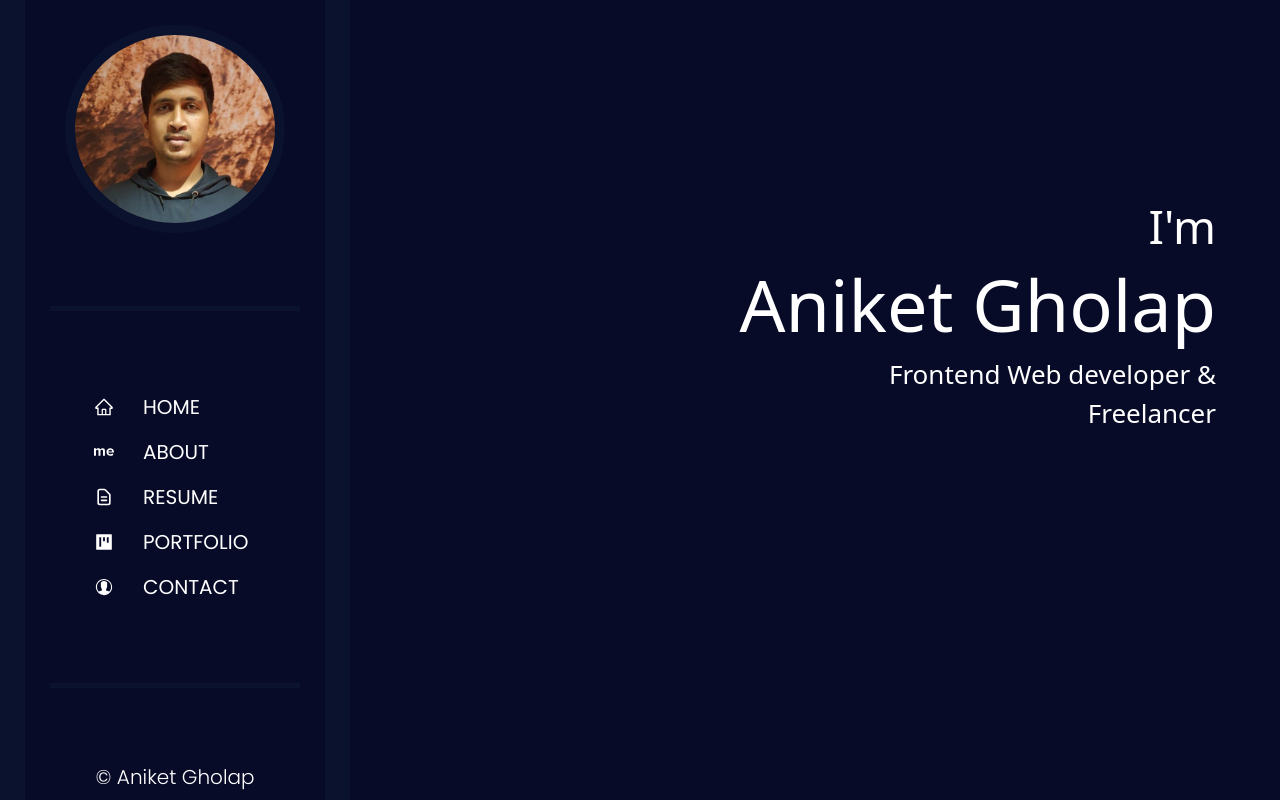
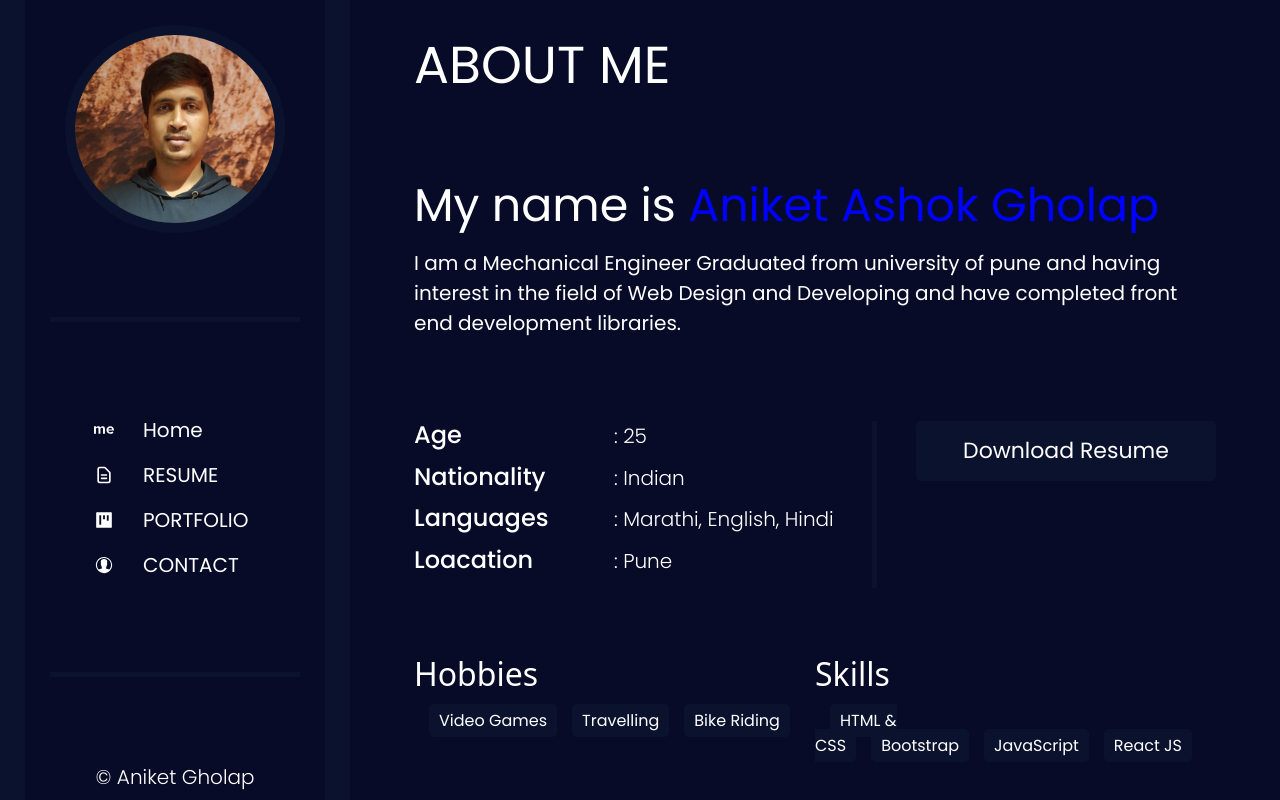
Before and after one commit to Aniket1108/Personal-Website, a React (Create React App) app: page / in a window 1280 px wide. Built offline with nearby package versions, Linux system fonts and the light colour scheme.

Commit message:
added hobbies and skill

```diff
--- a/src/App.js
+++ b/src/App.js
@@ -3,7 +3,6 @@ import Sidebar from "./components/Sidebar/Sidebar"
 // import Navbar from './components/Navbar/Navbar';
 import "./app.scss"
 import Home from './components/Home/Home';
-import About from "./components/about/About"
 import Portfolio from './components/Portfolio/Portfolio';
 import Contact from './components/Contact/Contact';
 import Resume from './components/Resume/Resume';
@@ -16,7 +15,6 @@ function App() {
         <Sidebar />
         <Switch>
           <Route path="/" exact component={Home} />
-          <Route path="/aboutme" component={About} />
           <Route path="/resume" component={Resume} />
           <Route path="/portfolio" component={Portfolio} />
           <Route path="/contact" component={Contact} />
--- a/src/components/Home/Home.js
+++ b/src/components/Home/Home.js
@@ -1,15 +1,38 @@
 import React from 'react'
 import "./home.scss"
 
-const Home = () => {
+const About = () => {
     return (
-        <div id="Home">
-            <div className="name">
-                I<span>'</span>m <br /> <h2>Aniket Gholap</h2>
+        <div id="About">
+            <div className="section">
+                <div className="heading">ABOUT ME</div>
+                <div>
+                    <h3 className="name">My name is <span>Aniket Ashok Gholap</span></h3>
+                    <p className="description">I am a Mechanical Engineer Graduated from university of pune and having interest in the field of Web Design and Developing and have completed front end development libraries.</p>
+                </div>
+                <div className="mydata">
+                    <div >
+                        <div className="data"><h4>Age</h4><span>: 25</span></div>
+                        <div className="data"><h4>Nationality</h4><span>: Indian</span></div>
+                        <div className="data"><h4>Languages</h4><span>: Marathi, English, Hindi</span></div>
+                        <div className="data"><h4>Loacation</h4><span>: Pune</span></div>
+                    </div>
+                    <div className="seperator"></div>
+                    <button className="resume">Download Resume</button>
+                </div>
+                <div className="hobbies-skills">
+                    <div className="hobbies">
+                        <h2>Hobbies</h2>
+                        <p><span>Video Games</span><span>Travelling</span><span>Bike Riding</span></p>
+                    </div>
+                    <div className="skills">
+                        <h2>Skills</h2>
+                        <p><span>HTML & CSS</span><span>Bootstrap</span><span>JavaScript</span><span>React JS</span></p>
+                    </div>
+                </div>
             </div>
-            <p>Frontend Web developer & <br /> Freelancer</p>
         </div>
     )
 }
 
-export default Home
+export default About
--- a/src/components/Home/home.scss
+++ b/src/components/Home/home.scss
@@ -1,26 +1,86 @@
-#Home{
+#About{
     margin-left: 350px;
+    height: 100vh;
     width: 75%;
-    height: 100vh;
     background-color: #070B28;
     padding: 2% 5%;
 
-    padding-top: 15%;
-    text-align: end;
+    .section{
+        display: flex;
+        flex-direction: column;
+        justify-content: space-between;
 
+        height: 100%;
+    }
+
+    .heading{
+        font: 400 52px Poppins;
+        color: white;
+    }
     .name{
+        font: 400 46px Poppins;
         color: white;
-        font-size: 46px;
-        text-align: end;
+    }
+    .name span{
+        color: blue;
+    }
+    .description{
+        font: 400 20px Poppins;
+        color: white;
+    }
+    .mydata{
+        display: flex;
+        justify-content: space-between;
+    }
+    .data{
+        display: flex;
+        font: 300 20px Poppins;
+        color: white;
+        margin-bottom: 5px;
+
+
+    }
+    .data h4{
+        width: 200px;
+
+    }
+    .seperator{
+        height: 100%;
+        width: 5px;
+        background-color: #0B122E;
+    }
+    .resume{
+
+        width: 300px;
+        height: 60px;
+
+        background-color: #0B122E;
+        font: 400 22px Poppins;
+        color: white;
+
+        border: none;
+        border-radius: 5px;
+
+    }
+    .hobbies-skills{
+        display: flex;
+        justify-content: space-between;
+
+        .hobbies, .skills{
+            width: 50%  ;
+        }
 
         h2{
-            font-size: 72px;
+            color: white;
+            margin-bottom: 15px;
         }
-
+        p span{
+            background-color: #0B122E;
+            color: white;
+            font: 400 16px Poppins;
+            margin-left: 15px;
+            padding: 5px 10px;
+            border-radius: 5px;
+        }
     }
-    p{
-        font-size: 26px;
-        color: white;
-    }
-
 }
--- a/src/components/Portfolio/ProjectDetails.js
+++ b/src/components/Portfolio/ProjectDetails.js
@@ -1,11 +1,12 @@
 import test from "../../img/test.png"
+import jobportal from "../../img/jobportal.PNG"
 
 export const ProjectDetails = [
     {
         name:"SkillBand",
         description:"Landing page of skillband event",
         github:"",
-        img:<img src={test} />
+        img:<img src={test} alt="skillband"/>
     },
     {
         name:"SkillBand",
@@ -13,9 +14,11 @@ export const ProjectDetails = [
         github:""
     },
     {
-        name:"SkillBand",
-        description:"Landing page of skillband event",
-        github:""
+        name:"Job Portal",
+        description:"Pixel 4",
+        github:true,
+        githublink:"https://github.com/Aniket1108/Job-Portal",
+        img:<img src={jobportal} alt="job portal"/>
     },
     {
         name:"SkillBand",
--- a/src/components/Portfolio/ProjectPortfolio.js
+++ b/src/components/Portfolio/ProjectPortfolio.js
@@ -13,7 +13,7 @@ const ProjectPortfolio = () => {
                         <div className="cardsData">
                             <div className="image">{props.img}</div>
                             <div className="img-overlay">
-                                <a href=""><AiFillGithub /></a>
+                                <a href={props.githublink} target="_blank" rel="noreferrer">{props.github == true ? <AiFillGithub /> : <></>}</a>
                                 <div>
                                     <h3>{props.name}</h3>
                                     <p>{props.description}</p>
--- a/src/components/Portfolio/portfolio.scss
+++ b/src/components/Portfolio/portfolio.scss
@@ -4,7 +4,8 @@ body{
 
 .Portfolio{
     margin-left: 350px;
-    height: 100%;
+    min-height: 100vh;
+    max-height: 100%;
     width: 75%;
     background-color: #070B28;
     padding: 2% 5%;
@@ -57,6 +58,7 @@ body{
         .image img{
             display: block;
             width: 100%;
+            height: 200px;
             border-radius: 10px;
 
         }
--- a/src/components/Sidebar/SidebarLink.js
+++ b/src/components/Sidebar/SidebarLink.js
@@ -1,4 +1,3 @@
-import { AiOutlineHome } from 'react-icons/ai';
 import { SiAboutDotMe } from 'react-icons/si';
 import {HiOutlineDocumentText} from 'react-icons/hi'
 import {AiFillProject} from 'react-icons/ai'
@@ -6,14 +5,9 @@ import {IoIosContact} from 'react-icons/io'
 
 export const SidebarLink = [
     {
-        img:<AiOutlineHome />,
-        name:"HOME",
+        img:<SiAboutDotMe />,
+        name:"Home",
         link:"/"
-    },
-    {
-        img:<SiAboutDotMe />,
-        name:"ABOUT",
-        link:"/aboutme"
     },
     {
         img:<HiOutlineDocumentText />,
--- a/src/components/about/About.js
+++ /dev/null
@@ -1,28 +0,0 @@
-import React from 'react'
-import "./about.scss"
-
-const About = () => {
-    return (
-        <div id="About">
-            <div className="section">
-                <div className="heading">ABOUT ME</div>
-                <div>
-                    <h3 className="name">My name is <span>Aniket Ashok Gholap</span></h3>
-                    <p className="description">I am a Mechanical Engineer Graduated from university of pune and having interest in the field of Web Design and Developing and have completed front end development libraries.</p>
-                </div>
-                <div className="mydata">
-                    <div >
-                        <div className="data"><h4>Age</h4><span>: 25</span></div>
-                        <div className="data"><h4>Nationality</h4><span>: Indian</span></div>
-                        <div className="data"><h4>Languages</h4><span>: Marathi, English, Hindi</span></div>
-                        <div className="data"><h4>Loacation</h4><span>: Pune</span></div>
-                    </div>
-                    <div className="seperator"></div>
-                    <button className="resume">Download Resume</button>
-                </div>
-            </div>
-        </div>
-    )
-}
-
-export default About
--- a/src/components/about/about.scss
+++ /dev/null
@@ -1,65 +0,0 @@
-#About{
-    margin-left: 350px;
-    height: 100vh;
-    width: 75%;
-    background-color: #070B28;
-    padding: 2% 5%;
-
-    .section{
-        display: flex;
-        flex-direction: column;
-        justify-content: space-between;
-
-        height: 80%;
-    }
-
-    .heading{
-        font: 400 52px Poppins;
-        color: white;
-    }
-    .name{
-        font: 400 46px Poppins;
-        color: white;
-    }
-    .name span{
-        color: blue;
-    }
-    .description{
-        font: 400 20px Poppins;
-        color: white;
-    }
-    .mydata{
-        display: flex;
-        justify-content: space-between;
-    }
-    .data{
-        display: flex;
-        font: 400 22px Poppins;
-        color: white;
-        margin-bottom: 5px;
-
-
-    }
-    .data h4{
-        width: 200px;
-
-    }
-    .seperator{
-        height: 100%;
-        width: 5px;
-        background-color: #0B122E;
-    }
-    .resume{
-
-        width: 300px;
-        height: 60px;
-
-        background-color: #0B122E;
-        font: 400 22px Poppins;
-        color: white;
-
-        border: none;
-        border-radius: 5px;
-
-    }
-}
```
Also changed, not shown: src/img/jobportal.PNG (added).
